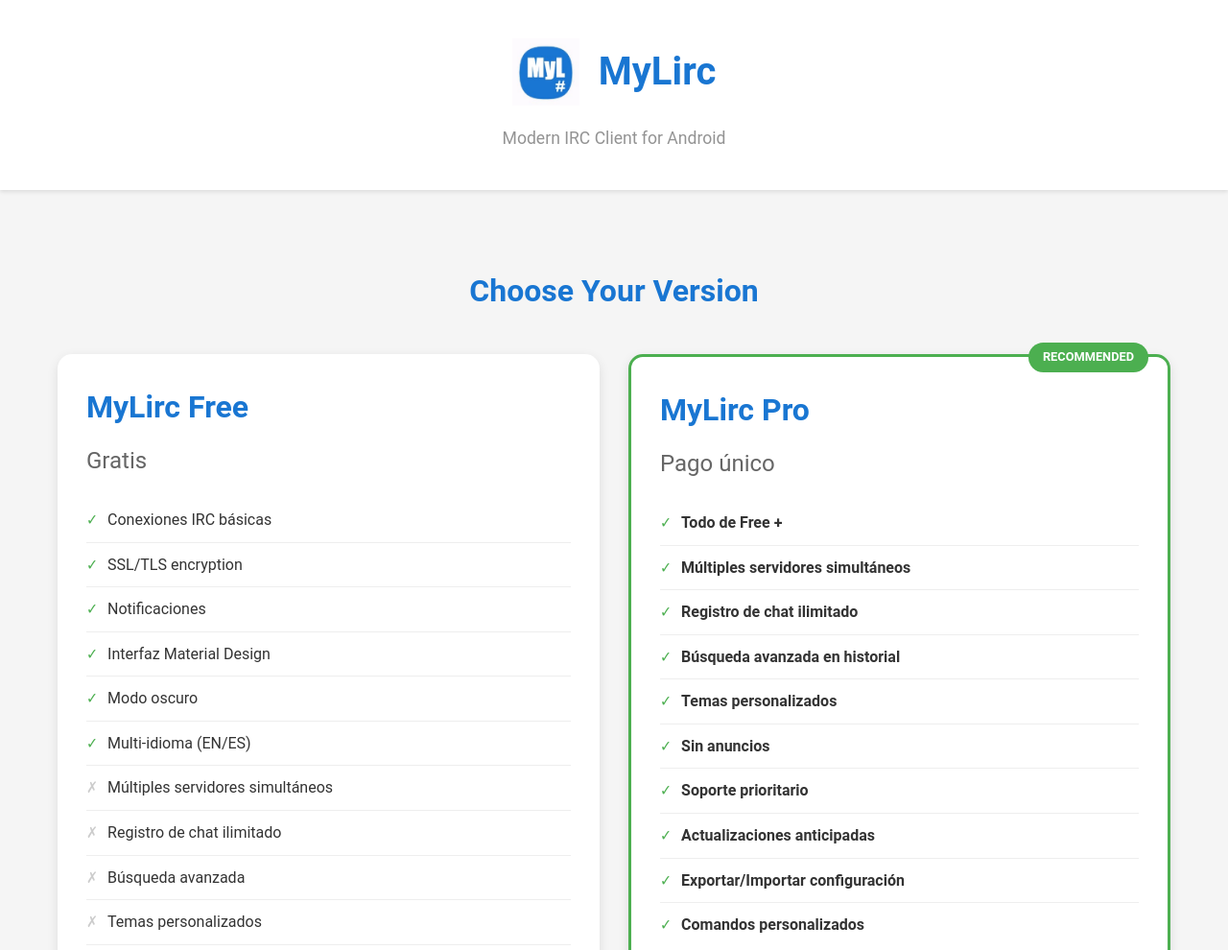
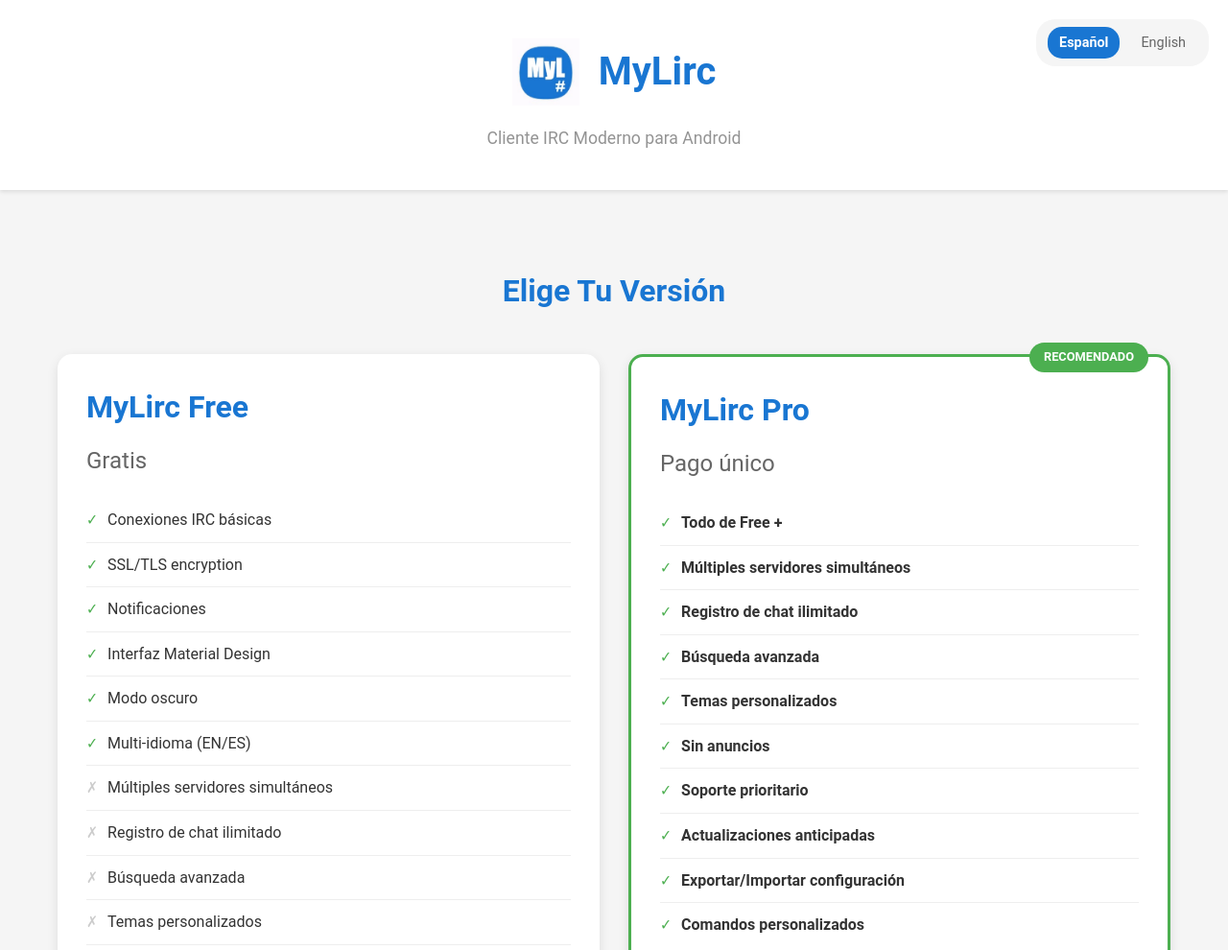
Before and after one commit to MyLirc/MyLirc, a plain HTML site: page index.html in a window 1280 px wide. Shown: the top 990 px of the page at 96% size. Drawn offline with Linux system fonts and the light colour scheme.

Commit message:
Add files via upload

```diff
--- a/index.html
+++ b/index.html
@@ -25,6 +25,37 @@
             padding: 40px 20px;
             text-align: center;
             box-shadow: 0 2px 4px rgba(0, 0, 0, 0.1);
+            position: relative;
+        }
+
+        .lang-selector {
+            position: absolute;
+            top: 20px;
+            right: 20px;
+            display: flex;
+            gap: 10px;
+            background: #f5f5f5;
+            padding: 8px 12px;
+            border-radius: 20px;
+        }
+
+        .lang-option {
+            cursor: pointer;
+            padding: 5px 12px;
+            border-radius: 15px;
+            transition: all 0.3s;
+            font-size: 0.9em;
+            color: #666;
+        }
+
+        .lang-option:hover {
+            background: #e0e0e0;
+        }
+
+        .lang-option.active {
+            background: #1976D2;
+            color: white;
+            font-weight: bold;
         }
 
         .logo-container {
@@ -100,7 +131,7 @@
         }
 
         .version-card.pro::before {
-            content: "RECOMMENDED";
+            content: attr(data-recommended);
             position: absolute;
             top: -15px;
             right: 20px;
@@ -188,100 +219,149 @@
 
 <body>
     <div class="header">
+        <div class="lang-selector">
+            <span class="lang-option active" data-lang="es" onclick="setLanguage('es')">Español</span>
+            <span class="lang-option" data-lang="en" onclick="setLanguage('en')">English</span>
+        </div>
+
         <div class="logo-container">
             <img src="logo.png" alt="MyLirc Logo" class="logo">
             <h1 class="app-title">MyLirc</h1>
         </div>
-        <p class="tagline">Modern IRC Client for Android</p>
+        <p class="tagline" data-i18n="tagline">Modern IRC Client for Android</p>
     </div>
 
     <div class="container">
-        <h2 class="section-title">Choose Your Version</h2>
+        <h2 class="section-title" data-i18n="chooseVersion">Choose Your Version</h2>
 
         <div class="versions">
             <!-- Free Version -->
             <div class="version-card">
                 <h2>MyLirc Free</h2>
-                <p class="price">Gratis</p>
+                <p class="price" data-i18n="free">Free</p>
 
                 <ul class="features-list">
-                    <li><span class="check">✓</span> Conexiones IRC básicas</li>
-                    <li><span class="check">✓</span> SSL/TLS encryption</li>
-                    <li><span class="check">✓</span> Notificaciones</li>
-                    <li><span class="check">✓</span> Interfaz Material Design</li>
-                    <li><span class="check">✓</span> Modo oscuro</li>
-                    <li><span class="check">✓</span> Multi-idioma (EN/ES)</li>
-                    <li><span class="cross">✗</span> Múltiples servidores simultáneos</li>
-                    <li><span class="cross">✗</span> Registro de chat ilimitado</li>
-                    <li><span class="cross">✗</span> Búsqueda avanzada</li>
-                    <li><span class="cross">✗</span> Temas personalizados</li>
-                    <li><span class="cross">✗</span> Sin anuncios</li>
+                    <li><span class="check">✓</span> <span data-i18n="features.basicIRC">Basic IRC connections</span>
+                    </li>
+                    <li><span class="check">✓</span> <span data-i18n="features.ssl">SSL/TLS encryption</span></li>
+                    <li><span class="check">✓</span> <span data-i18n="features.notifications">Notifications</span></li>
+                    <li><span class="check">✓</span> <span data-i18n="features.materialDesign">Material Design
+                            interface</span></li>
+                    <li><span class="check">✓</span> <span data-i18n="features.darkMode">Dark mode</span></li>
+                    <li><span class="check">✓</span> <span data-i18n="features.multiLanguage">Multi-language
+                            (EN/ES)</span></li>
+                    <li><span class="cross">✗</span> <span data-i18n="features.multipleServers">Multiple simultaneous
+                            servers</span></li>
+                    <li><span class="cross">✗</span> <span data-i18n="features.unlimitedLogs">Unlimited chat
+                            logging</span></li>
+                    <li><span class="cross">✗</span> <span data-i18n="features.advancedSearch">Advanced search</span>
+                    </li>
+                    <li><span class="cross">✗</span> <span data-i18n="features.customThemes">Custom themes</span></li>
+                    <li><span class="cross">✗</span> <span data-i18n="features.noAds">No ads</span></li>
                 </ul>
 
-                <a href="#" class="download-btn">Descargar Free (Próximamente)</a>
+                <a href="#" class="download-btn" data-i18n="downloadFree">Download Free (Coming Soon)</a>
             </div>
 
             <!-- Pro Version -->
-            <div class="version-card pro">
+            <div class="version-card pro" data-recommended="">
                 <h2>MyLirc Pro</h2>
-                <p class="price">Pago único</p>
+                <p class="price" data-i18n="pro">One-time payment</p>
 
                 <ul class="features-list">
-                    <li><span class="check">✓</span> <strong>Todo de Free +</strong></li>
-                    <li><span class="check">✓</span> <strong>Múltiples servidores simultáneos</strong></li>
-                    <li><span class="check">✓</span> <strong>Registro de chat ilimitado</strong></li>
-                    <li><span class="check">✓</span> <strong>Búsqueda avanzada en historial</strong></li>
-                    <li><span class="check">✓</span> <strong>Temas personalizados</strong></li>
-                    <li><span class="check">✓</span> <strong>Sin anuncios</strong></li>
-                    <li><span class="check">✓</span> <strong>Soporte prioritario</strong></li>
-                    <li><span class="check">✓</span> <strong>Actualizaciones anticipadas</strong></li>
-                    <li><span class="check">✓</span> <strong>Exportar/Importar configuración</strong></li>
-                    <li><span class="check">✓</span> <strong>Comandos personalizados</strong></li>
+                    <li><span class="check">✓</span> <strong data-i18n="features.allFree">All Free features +</strong>
+                    </li>
+                    <li><span class="check">✓</span> <strong data-i18n="features.multipleServers">Multiple simultaneous
+                            servers</strong></li>
+                    <li><span class="check">✓</span> <strong data-i18n="features.unlimitedLogs">Unlimited chat
+                            logging</strong></li>
+                    <li><span class="check">✓</span> <strong data-i18n="features.advancedSearch">Advanced
+                            search</strong></li>
+                    <li><span class="check">✓</span> <strong data-i18n="features.customThemes">Custom themes</strong>
+                    </li>
+                    <li><span class="check">✓</span> <strong data-i18n="features.noAds">No ads</strong></li>
+                    <li><span class="check">✓</span> <strong data-i18n="features.prioritySupport">Priority
+                            support</strong></li>
+                    <li><span class="check">✓</span> <strong data-i18n="features.earlyUpdates">Early updates</strong>
+                    </li>
+                    <li><span class="check">✓</span> <strong data-i18n="features.exportImport">Export/Import
+                            configuration</strong></li>
+                    <li><span class="check">✓</span> <strong data-i18n="features.customCommands">Custom
+                            commands</strong></li>
                 </ul>
 
-                <a href="#" class="download-btn pro">Descargar Pro (Próximamente)</a>
+                <a href="#" class="download-btn pro" data-i18n="downloadPro">Download Pro (Coming Soon)</a>
             </div>
         </div>
 
-        <h2 class="section-title">Características Principales</h2>
+        <h2 class="section-title" data-i18n="mainFeatures">Main Features</h2>
 
         <div class="versions">
             <div class="version-card">
-                <h3 style="color: #1976D2;">🔒 Seguridad</h3>
-                <p>Encriptación AES-256 para contraseñas, soporte SSL/TLS, y almacenamiento seguro local.</p>
+                <h3 style="color: #1976D2;">🔒 <span data-i18n="security">Security</span></h3>
+                <p data-i18n="securityDesc">AES-256 encryption for passwords, SSL/TLS support, and secure local storage.
+                </p>
             </div>
 
             <div class="version-card">
-                <h3 style="color: #1976D2;">📱 Interfaz Moderna</h3>
-                <p>Diseño Material Design con modo oscuro, animaciones fluidas y navegación intuitiva.</p>
+                <h3 style="color: #1976D2;">📱 <span data-i18n="modernUI">Modern UI</span></h3>
+                <p data-i18n="modernUIDesc">Material Design interface with dark mode, smooth animations, and intuitive
+                    navigation.</p>
             </div>
 
             <div class="version-card">
-                <h3 style="color: #1976D2;">🔔 Notificaciones Inteligentes</h3>
-                <p>Recibe alertas de menciones, mensajes privados y palabras clave personalizadas.</p>
+                <h3 style="color: #1976D2;">🔔 <span data-i18n="smartNotifications">Smart Notifications</span></h3>
+                <p data-i18n="smartNotificationsDesc">Get alerts for mentions, private messages, and custom keyword
+                    highlights.</p>
             </div>
 
             <div class="version-card">
-                <h3 style="color: #1976D2;">⚡ Rendimiento</h3>
-                <p>Optimizado para bajo consumo de batería y uso eficiente de recursos.</p>
+                <h3 style="color: #1976D2;">⚡ <span data-i18n="performance">Performance</span></h3>
+                <p data-i18n="performanceDesc">Optimized for low battery consumption and efficient resource usage.</p>
             </div>
 
             <div class="version-card">
-                <h3 style="color: #1976D2;">🌍 Multi-idioma</h3>
-                <p>Disponible en inglés y español, con más idiomas en desarrollo.</p>
+                <h3 style="color: #1976D2;">🌍 <span data-i18n="multiLang">Multi-language</span></h3>
+                <p data-i18n="multiLangDesc">Available in English and Spanish, with more languages in development.</p>
             </div>
 
             <div class="version-card">
-                <h3 style="color: #1976D2;">🔐 Privacidad</h3>
-                <p>Sin seguimiento, sin analytics, sin compartir datos. Todo permanece en tu dispositivo.</p>
+                <h3 style="color: #1976D2;">🔐 <span data-i18n="privacy">Privacy</span></h3>
+                <p data-i18n="privacyDesc">No tracking, no analytics, no data sharing. Everything stays on your device.
+                </p>
             </div>
         </div>
     </div>
 
     <footer>
-        <p><a href="privacy.html">Privacy Policy</a> | <a href="mailto:contact@mylirc.app">Contacto</a></p>
-        <p>&copy; 2024 MyLirc. Todos los derechos reservados.</p>
+        <p><a href="privacy.html" data-i18n="privacyPolicy">Privacy Policy</a> | <a href="mailto:contact@mylirc.app"
+                data-i18n="contact">Contact</a></p>
+        <p>&copy; 2024 MyLirc. <span data-i18n="rights">All rights reserved</span>.</p>
     </footer>
+
+    <script src="lang.js"></script>
+    <script>
+        // Update recommended badge text based on language
+        function updateRecommendedBadge() {
+            const lang = localStorage.getItem('preferredLanguage') || 'es';
+            const badge = document.querySelector('.version-card.pro');
+            if (badge) {
+                badge.setAttribute('data-recommended', translations[lang].recommended);
+            }
+        }
+
+        // Override setLanguage to also update badge
+        const originalSetLanguage = setLanguage;
+        setLanguage = function (lang) {
+            originalSetLanguage(lang);
+            updateRecommendedBadge();
+        };
+
+        // Initialize badge on load
+        document.addEventListener('DOMContentLoaded', () => {
+            updateRecommendedBadge();
+        });
+    </script>
 </body>
 
 </html>
--- /dev/null
+++ b/lang.js
@@ -0,0 +1,153 @@
+// Language translations for MyLirc website
+const translations = {
+    es: {
+        // Header
+        tagline: "Cliente IRC Moderno para Android",
+
+        // Main page
+        chooseVersion: "Elige Tu Versión",
+        free: "Gratis",
+        pro: "Pago único",
+        recommended: "RECOMENDADO",
+
+        // Features
+        features: {
+            basicIRC: "Conexiones IRC básicas",
+            ssl: "SSL/TLS encryption",
+            notifications: "Notificaciones",
+            materialDesign: "Interfaz Material Design",
+            darkMode: "Modo oscuro",
+            multiLanguage: "Multi-idioma (EN/ES)",
+            multipleServers: "Múltiples servidores simultáneos",
+            unlimitedLogs: "Registro de chat ilimitado",
+            advancedSearch: "Búsqueda avanzada",
+            customThemes: "Temas personalizados",
+            noAds: "Sin anuncios",
+            prioritySupport: "Soporte prioritario",
+            earlyUpdates: "Actualizaciones anticipadas",
+            exportImport: "Exportar/Importar configuración",
+            customCommands: "Comandos personalizados",
+            allFree: "Todo de Free +"
+        },
+
+        // Download buttons
+        downloadFree: "Descargar Free (Próximamente)",
+        downloadPro: "Descargar Pro (Próximamente)",
+
+        // Main features section
+        mainFeatures: "Características Principales",
+        security: "Seguridad",
+        securityDesc: "Encriptación AES-256 para contraseñas, soporte SSL/TLS, y almacenamiento seguro local.",
+        modernUI: "Interfaz Moderna",
+        modernUIDesc: "Diseño Material Design con modo oscuro, animaciones fluidas y navegación intuitiva.",
+        smartNotifications: "Notificaciones Inteligentes",
+        smartNotificationsDesc: "Recibe alertas de menciones, mensajes privados y palabras clave personalizadas.",
+        performance: "Rendimiento",
+        performanceDesc: "Optimizado para bajo consumo de batería y uso eficiente de recursos.",
+        multiLang: "Multi-idioma",
+        multiLangDesc: "Disponible en inglés y español, con más idiomas en desarrollo.",
+        privacy: "Privacidad",
+        privacyDesc: "Sin seguimiento, sin analytics, sin compartir datos. Todo permanece en tu dispositivo.",
+
+        // Footer
+        privacyPolicy: "Política de Privacidad",
+        contact: "Contacto",
+        rights: "Todos los derechos reservados"
+    },
+
+    en: {
+        // Header
+        tagline: "Modern IRC Client for Android",
+
+        // Main page
+        chooseVersion: "Choose Your Version",
+        free: "Free",
+        pro: "One-time payment",
+        recommended: "RECOMMENDED",
+
+        // Features
+        features: {
+            basicIRC: "Basic IRC connections",
+            ssl: "SSL/TLS encryption",
+            notifications: "Notifications",
+            materialDesign: "Material Design interface",
+            darkMode: "Dark mode",
+            multiLanguage: "Multi-language (EN/ES)",
+            multipleServers: "Multiple simultaneous servers",
+            unlimitedLogs: "Unlimited chat logging",
+            advancedSearch: "Advanced search",
+            customThemes: "Custom themes",
+            noAds: "No ads",
+            prioritySupport: "Priority support",
+            earlyUpdates: "Early updates",
+            exportImport: "Export/Import configuration",
+            customCommands: "Custom commands",
+            allFree: "All Free features +"
+        },
+
+        // Download buttons
+        downloadFree: "Download Free (Coming Soon)",
+        downloadPro: "Download Pro (Coming Soon)",
+
+        // Main features section
+        mainFeatures: "Main Features",
+        security: "Security",
+        securityDesc: "AES-256 encryption for passwords, SSL/TLS support, and secure local storage.",
+        modernUI: "Modern UI",
+        modernUIDesc: "Material Design interface with dark mode, smooth animations, and intuitive navigation.",
+        smartNotifications: "Smart Notifications",
+        smartNotificationsDesc: "Get alerts for mentions, private messages, and custom keyword highlights.",
+        performance: "Performance",
+        performanceDesc: "Optimized for low battery consumption and efficient resource usage.",
+        multiLang: "Multi-language",
+        multiLangDesc: "Available in English and Spanish, with more languages in development.",
+        privacy: "Privacy",
+        privacyDesc: "No tracking, no analytics, no data sharing. Everything stays on your device.",
+
+        // Footer
+        privacyPolicy: "Privacy Policy",
+        contact: "Contact",
+        rights: "All rights reserved"
+    }
+};
+
+// Language switcher functionality
+function setLanguage(lang) {
+    localStorage.setItem('preferredLanguage', lang);
+    updateContent(lang);
+    updateLanguageSelector(lang);
+}
+
+function updateContent(lang) {
+    const t = translations[lang];
+
+    // Update all elements with data-i18n attribute
+    document.querySelectorAll('[data-i18n]').forEach(element => {
+        const key = element.getAttribute('data-i18n');
+        const keys = key.split('.');
+        let value = t;
+
+        for (const k of keys) {
+            value = value[k];
+        }
+
+        if (value) {
+            element.textContent = value;
+        }
+    });
+}
+
+function updateLanguageSelector(lang) {
+    document.querySelectorAll('.lang-option').forEach(option => {
+        option.classList.remove('active');
+        if (option.getAttribute('data-lang') === lang) {
+            option.classList.add('active');
+        }
+    });
+}
+
+// Initialize language on page load
+document.addEventListener('DOMContentLoaded', () => {
+    const savedLang = localStorage.getItem('preferredLanguage') || 'es';
+    setLanguage(savedLang);
+});
```
